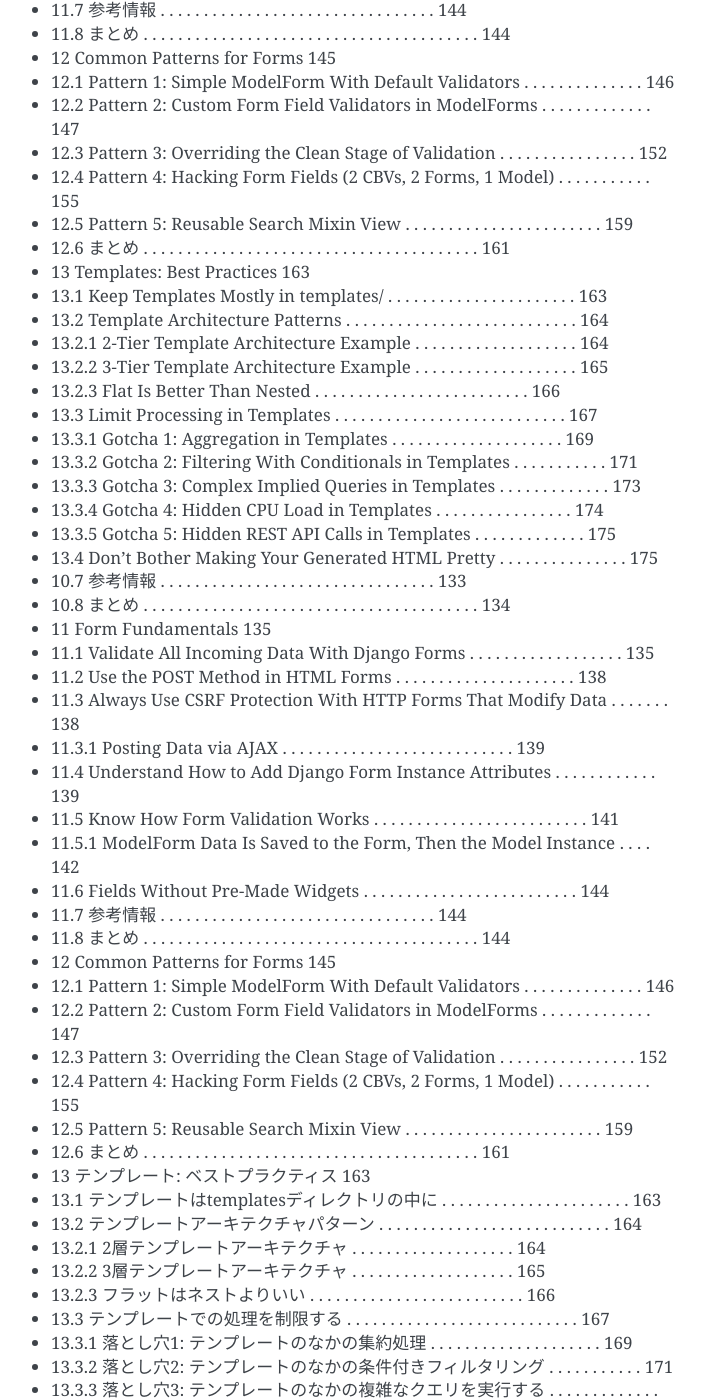
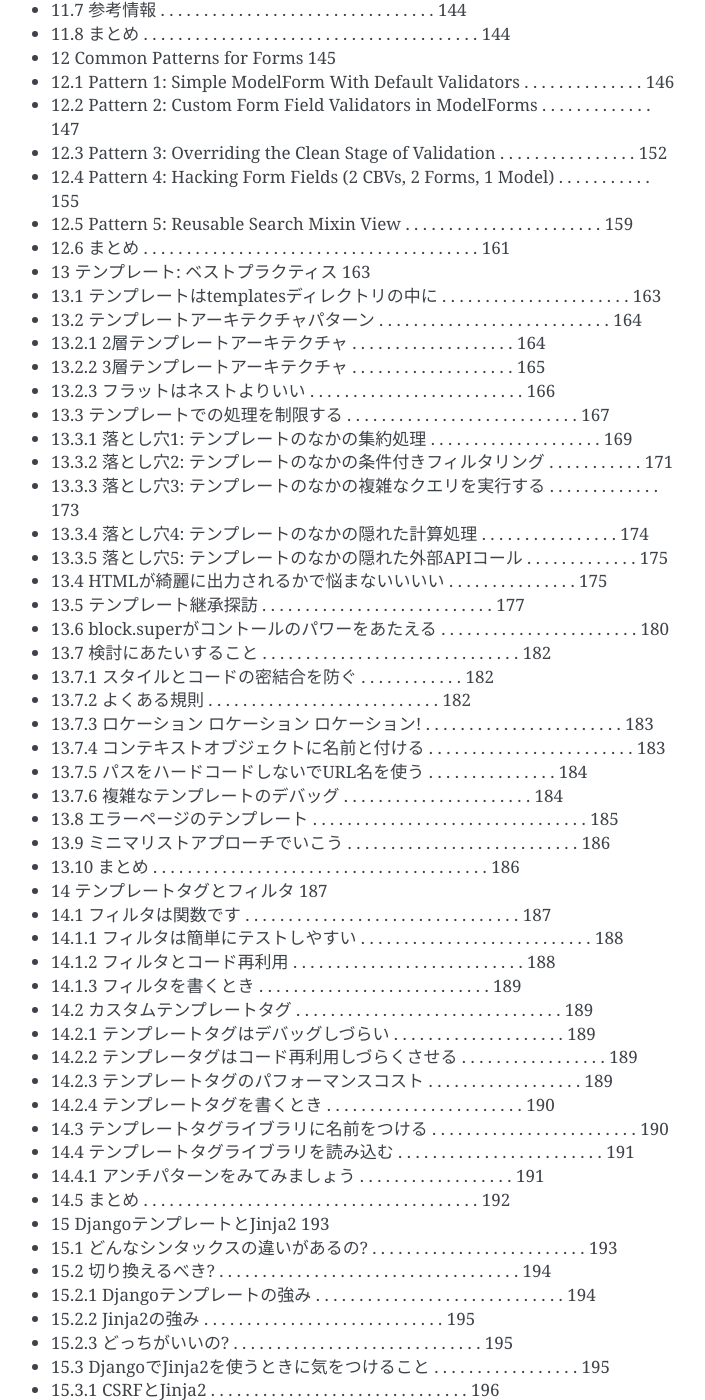
Before and after one commit to jbking/two-scoops-of-django-ja, a Sphinx documentation site: the page built from source/index.rst, in a window 1280 px wide and 1400 px high, scrolled down 4485 px. Shown: the whole window, without its empty margins (399-1104 px from the left). Built offline with Sphinx 7.4.7, drawn with Linux system fonts in a browser that asks for light colours.

Commit message:
コピペミス

```diff
--- a/source/index.rst
+++ b/source/index.rst
@@ -167,39 +167,6 @@
 * 10.5.1 Views + ModelForm Example . . . . . . . . . . . . . . . . . . . . . . . 125
 * 10.5.2 Views + Form Example . . . . . . . . . . . . . . . . . . . . . . . . . . . 129
 * 10.6 Using Just django.views.generic.View . . . . . . . . . . . . . . . . . . . . . . . . 131
-* 10.7 参考情報 . . . . . . . . . . . . . . . . . . . . . . . . . . . . . . . . 133
-* 10.8 まとめ . . . . . . . . . . . . . . . . . . . . . . . . . . . . . . . . . . . . . . . 134
-* 11 Form Fundamentals 135
-* 11.1 Validate All Incoming Data With Django Forms . . . . . . . . . . . . . . . . . . 135
-* 11.2 Use the POST Method in HTML Forms . . . . . . . . . . . . . . . . . . . . . 138
-* 11.3 Always Use CSRF Protection With HTTP Forms That Modify Data . . . . . . . 138
-* 11.3.1 Posting Data via AJAX . . . . . . . . . . . . . . . . . . . . . . . . . . . 139
-* 11.4 Understand How to Add Django Form Instance Attributes . . . . . . . . . . . . 139
-* 11.5 Know How Form Validation Works . . . . . . . . . . . . . . . . . . . . . . . . . 141
-* 11.5.1 ModelForm Data Is Saved to the Form, Then the Model Instance . . . . 142
-* 11.6 Fields Without Pre-Made Widgets . . . . . . . . . . . . . . . . . . . . . . . . . 144
-* 11.7 参考情報 . . . . . . . . . . . . . . . . . . . . . . . . . . . . . . . . 144
-* 11.8 まとめ . . . . . . . . . . . . . . . . . . . . . . . . . . . . . . . . . . . . . . . 144
-* 12 Common Patterns for Forms 145
-* 12.1 Pattern 1: Simple ModelForm With Default Validators . . . . . . . . . . . . . . 146
-* 12.2 Pattern 2: Custom Form Field Validators in ModelForms . . . . . . . . . . . . . 147
-* 12.3 Pattern 3: Overriding the Clean Stage of Validation . . . . . . . . . . . . . . . . 152
-* 12.4 Pattern 4: Hacking Form Fields (2 CBVs, 2 Forms, 1 Model) . . . . . . . . . . . 155
-* 12.5 Pattern 5: Reusable Search Mixin View . . . . . . . . . . . . . . . . . . . . . . . 159
-* 12.6 まとめ . . . . . . . . . . . . . . . . . . . . . . . . . . . . . . . . . . . . . . . 161
-* 13 Templates: Best Practices 163
-* 13.1 Keep Templates Mostly in templates/ . . . . . . . . . . . . . . . . . . . . . . 163
-* 13.2 Template Architecture Patterns . . . . . . . . . . . . . . . . . . . . . . . . . . . 164
-* 13.2.1 2-Tier Template Architecture Example . . . . . . . . . . . . . . . . . . . 164
-* 13.2.2 3-Tier Template Architecture Example . . . . . . . . . . . . . . . . . . . 165
-* 13.2.3 Flat Is Better Than Nested . . . . . . . . . . . . . . . . . . . . . . . . . 166
-* 13.3 Limit Processing in Templates . . . . . . . . . . . . . . . . . . . . . . . . . . . 167
-* 13.3.1 Gotcha 1: Aggregation in Templates . . . . . . . . . . . . . . . . . . . . 169
-* 13.3.2 Gotcha 2: Filtering With Conditionals in Templates . . . . . . . . . . . 171
-* 13.3.3 Gotcha 3: Complex Implied Queries in Templates . . . . . . . . . . . . . 173
-* 13.3.4 Gotcha 4: Hidden CPU Load in Templates . . . . . . . . . . . . . . . . 174
-* 13.3.5 Gotcha 5: Hidden REST API Calls in Templates . . . . . . . . . . . . . 175
-* 13.4 Don’t Bother Making Your Generated HTML Pretty . . . . . . . . . . . . . . . 175
 * 10.7 参考情報 . . . . . . . . . . . . . . . . . . . . . . . . . . . . . . . . 133
 * 10.8 まとめ . . . . . . . . . . . . . . . . . . . . . . . . . . . . . . . . . . . . . . . 134
 * 11 Form Fundamentals 135
```
